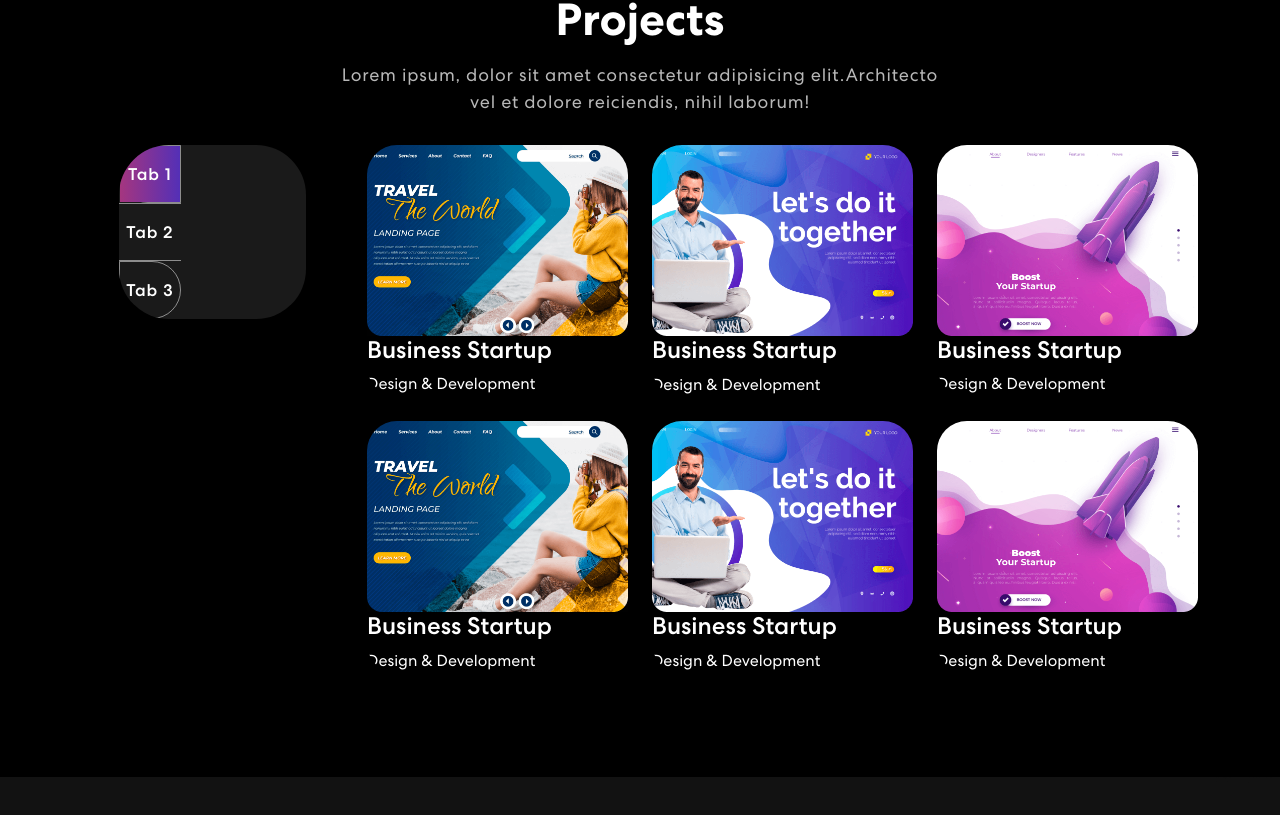
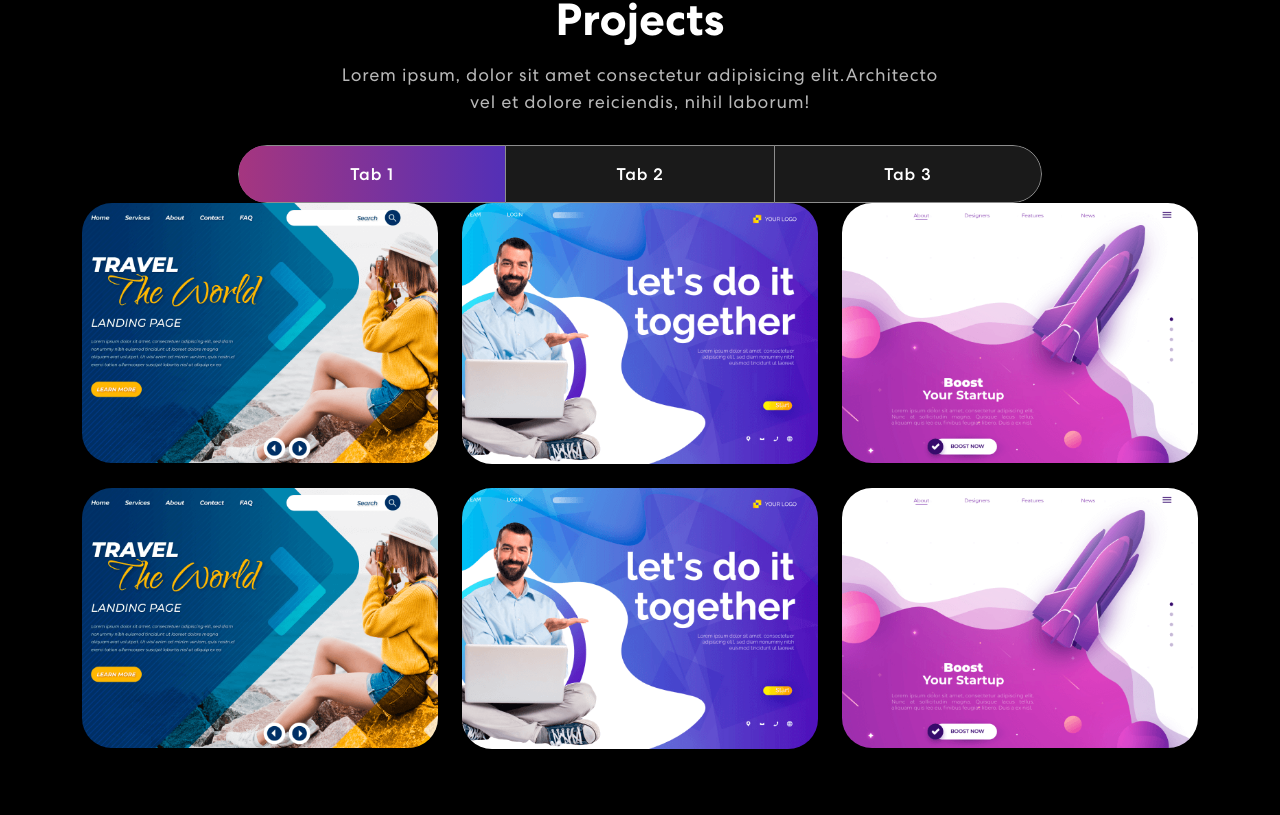
Before and after one commit to yossijaki/my-portfolio, a React (Create React App) app: page / in a window 1280 px wide. Shown: the part 1417-2232 px from the top of the page. Built offline with nearby package versions, Linux system fonts and the light colour scheme.

Commit message:
Projects tabs and Projects text Fixed

```diff
--- a/src/components/ProjectCard.js
+++ b/src/components/ProjectCard.js
@@ -5,7 +5,7 @@ export const ProjectCard = ({ title, description, imgUrl }) => {
         <Col sm={6} md={4}>
             <div className="proj-imgbx">
                 <img src={imgUrl} />
-                <div className="proj-txt">
+                <div className="proj-txtx">
                     <h4>{ title }</h4>
                     <span>{ description }</span>
                 </div>
--- a/src/components/Projects.js
+++ b/src/components/Projects.js
@@ -47,9 +47,7 @@ export const Projects = () => {
                         <h2>Projects</h2>
                         <p>Lorem ipsum, dolor sit amet consectetur adipisicing elit.Architecto vel et dolore reiciendis, nihil laborum!</p>
                         <Tab.Container id="projects-tabs" defaultActiveKey="first">
-                            <Row>
-                                <Col sm={3}>
-                                    <Nav variant="pills" className="flex-column">
+                            <Nav variant="pills" defaultActiveKey="/home">
                                 <Nav.Item>
                                     <Nav.Link eventKey="first">Tab 1</Nav.Link>
                                 </Nav.Item>
@@ -60,8 +58,6 @@ export const Projects = () => {
                                     <Nav.Link eventKey="third">Tab 3</Nav.Link>
                                 </Nav.Item>
                             </Nav>
-                                </Col>
-                                <Col sm={9}>
                             <Tab.Content>
                                 <Tab.Pane eventKey="first">
                                     <Row>
@@ -80,8 +76,6 @@ export const Projects = () => {
                                 <Tab.Pane eventKey="second">Second tab content</Tab.Pane>
                                 <Tab.Pane eventKey="third">Third tab content</Tab.Pane>
                             </Tab.Content>
-                                </Col>
-                            </Row>
                         </Tab.Container>
                     </Col>
                 </Row>
```
Lines whose indentation alone changed are shown as unchanged.
